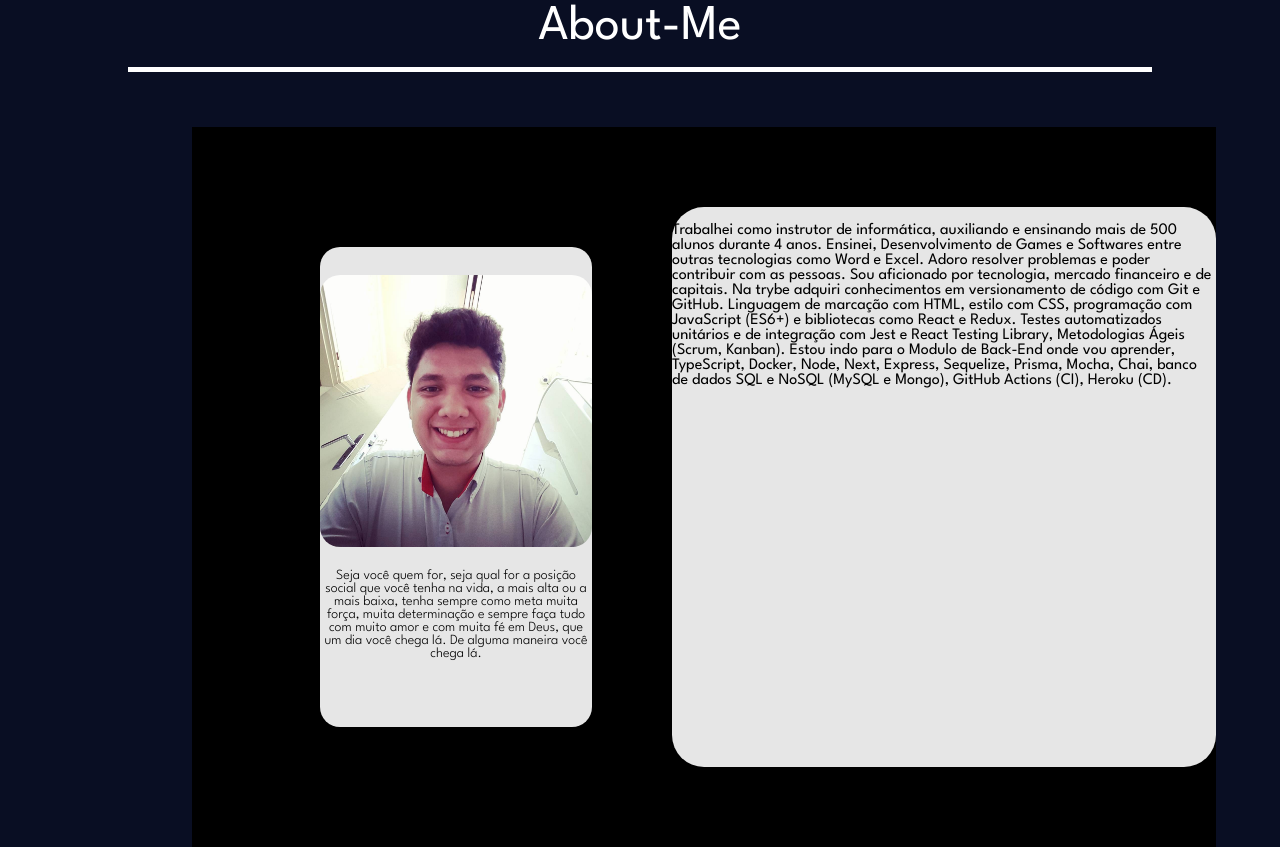
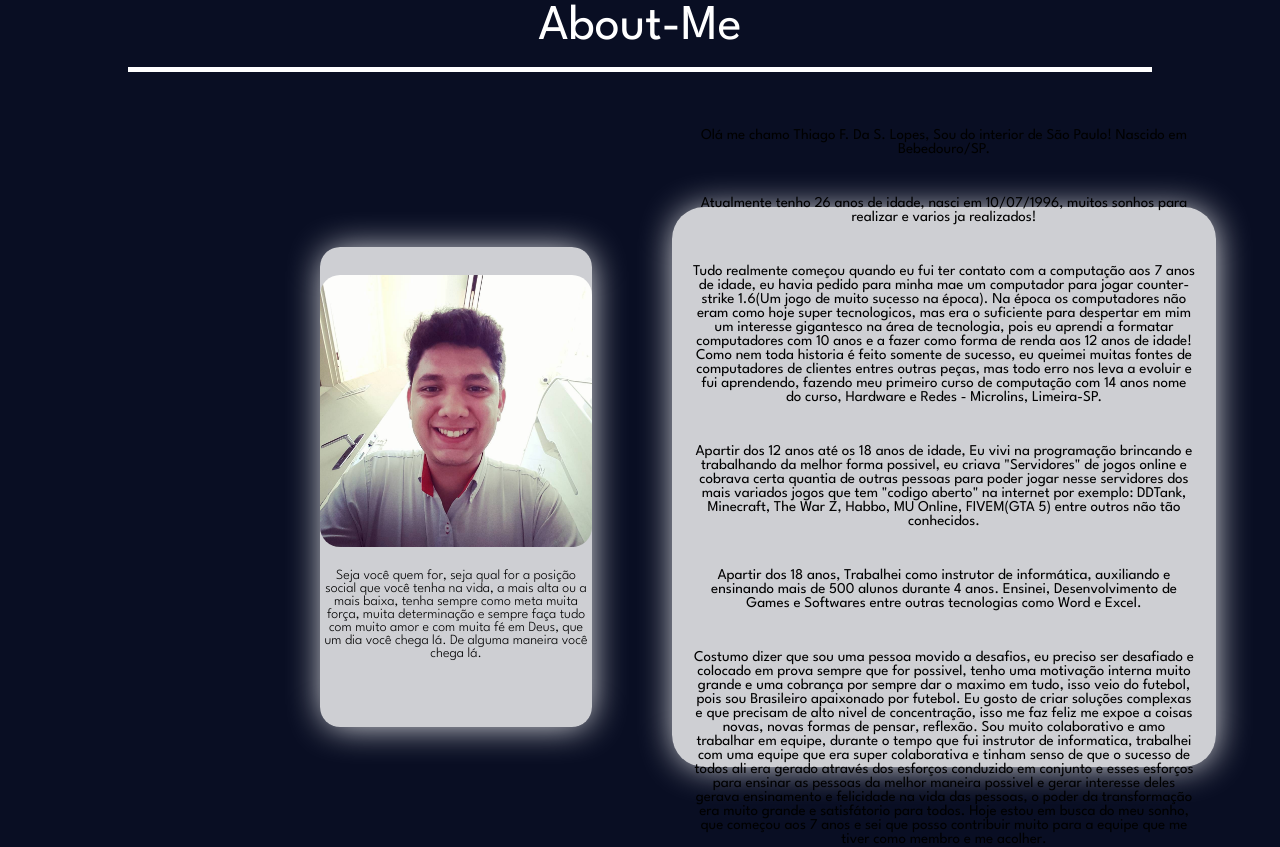
Before and after one commit to ThiagoFdaSLopes/Portfolio, a React (Vite) app in the folder portfolio/: page / in a window 1280 px wide. Shown: the part 1020-1867 px from the top of the page. Built offline with nearby package versions, Linux system fonts and the light colour scheme.

Commit message:
feat(about-me): Preenchido o about-me com informações

```diff
--- a/portfolio/src/components/AboutMe.jsx
+++ b/portfolio/src/components/AboutMe.jsx
@@ -24,20 +24,60 @@ const AboutMe = () => {
           </p>
         </div>
         <div className="description-me">
-          <p className='description-text'>
-          Trabalhei como instrutor de informática, auxiliando e ensinando mais
-            de 500 alunos durante 4 anos. Ensinei, Desenvolvimento de Games e
-            Softwares entre outras tecnologias como Word e Excel. Adoro resolver
-            problemas e poder contribuir com as pessoas. Sou aficionado por
-            tecnologia, mercado financeiro e de capitais. Na trybe adquiri
-            conhecimentos em versionamento de código com Git e GitHub. Linguagem
-            de marcação com HTML, estilo com CSS, programação com JavaScript
-            (ES6+) e bibliotecas como React e Redux. Testes automatizados
-            unitários e de integração com Jest e React Testing Library,
-            Metodologias Ágeis (Scrum, Kanban). Estou indo para o Modulo de
-            Back-End onde vou aprender, TypeScript, Docker, Node, Next, Express,
-            Sequelize, Prisma, Mocha, Chai, banco de dados SQL e NoSQL (MySQL e
-            Mongo), GitHub Actions (CI), Heroku (CD).
+          <p>
+            Olá me chamo Thiago F. Da S. Lopes, Sou do interior de São Paulo!
+            Nascido em Bebedouro/SP.
+          </p>
+          <p>
+            Atualmente tenho 26 anos de idade, nasci em 10/07/1996, muitos
+            sonhos para realizar e varios ja realizados!
+          </p>
+          <p>
+            Tudo realmente começou quando eu fui ter contato com a computação
+            aos 7 anos de idade, eu havia pedido para minha mae um computador
+            para jogar counter-strike 1.6(Um jogo de muito sucesso na época). Na
+            época os computadores não eram como hoje super tecnologicos, mas era
+            o suficiente para despertar em mim um interesse gigantesco na área
+            de tecnologia, pois eu aprendi a formatar computadores com 10 anos e
+            a fazer como forma de renda aos 12 anos de idade! Como nem toda
+            historia é feito somente de sucesso, eu queimei muitas fontes de
+            computadores de clientes entres outras peças, mas todo erro nos leva
+            a evoluir e fui aprendendo, fazendo meu primeiro curso de computação
+            com 14 anos nome do curso, Hardware e Redes - Microlins, Limeira-SP.
+          </p>
+          <p>
+            Apartir dos 12 anos até os 18 anos de idade, Eu vivi na programação
+            brincando e trabalhando da melhor forma possivel, eu criava
+            "Servidores" de jogos online e cobrava certa quantia de outras
+            pessoas para poder jogar nesse servidores dos mais variados jogos
+            que tem "codigo aberto" na internet por exemplo: DDTank, Minecraft,
+            The War Z, Habbo, MU Online, FIVEM(GTA 5) entre outros não tão
+            conhecidos.
+          </p>
+          <p>
+            Apartir dos 18 anos, Trabalhei como instrutor de informática,
+            auxiliando e ensinando mais de 500 alunos durante 4 anos. Ensinei,
+            Desenvolvimento de Games e Softwares entre outras tecnologias como
+            Word e Excel.
+          </p>
+          <p>
+            Costumo dizer que sou uma pessoa movido a desafios, eu preciso ser
+            desafiado e colocado em prova sempre que for possivel, tenho uma
+            motivação interna muito grande e uma cobrança por sempre dar o
+            maximo em tudo, isso veio do futebol, pois sou Brasileiro apaixonado
+            por futebol. Eu gosto de criar soluções complexas e que precisam de
+            alto nivel de concentração, isso me faz feliz me expoe a coisas
+            novas, novas formas de pensar, reflexão. Sou muito colaborativo e
+            amo trabalhar em equipe, durante o tempo que fui instrutor de
+            informatica, trabalhei com uma equipe que era super colaborativa e
+            tinham senso de que o sucesso de todos ali era gerado através dos
+            esforços conduzido em conjunto e esses esforços para ensinar as
+            pessoas da melhor maneira possivel e gerar interesse deles gerava
+            ensinamento e felicidade na vida das pessoas, o poder da
+            transformação era muito grande e satisfátorio para todos. Hoje estou
+            em busca do meu sonho, que começou aos 7 anos e sei que posso
+            contribuir muito para a equipe que me tiver como membro e me
+            acolher.
           </p>
         </div>
       </CardMe>
--- a/portfolio/src/styles/index.js
+++ b/portfolio/src/styles/index.js
@@ -225,7 +225,7 @@ export const CardMe = styled.div`
   width: 80%;
   margin-left: 12rem;
   height: 45rem;
-  background-color: black;
+  /* background-color: black; */
 
   .photo-card {
     display: flex;
@@ -235,7 +235,10 @@ export const CardMe = styled.div`
     width: 20rem;
     height: 30rem;
     border-radius: 20px;
-    background-color: rgba(255, 255, 255, 0.9);
+    background-color: rgba(255, 255, 255, 0.8);
+    -webkit-box-shadow: 1px 1px 36px -4px white;
+    -moz-box-shadow: 1px 1px 36px -4px white;
+    box-shadow: 1px 1px 36px -4px white;
 
     .photo {
       display: flex;
@@ -262,10 +265,23 @@ export const CardMe = styled.div`
   }
   .description-me {
     display: flex;
+    justify-content: center;
+    flex-direction: column;
     width: 60rem;
     margin-left: 5rem;
     height: 35rem;
     border-radius: 2rem;
-    background-color: rgba(255, 255, 255, 0.9);
+    background-color: rgba(255, 255, 255, 0.8);
+    -webkit-box-shadow: 1px 1px 36px -4px white;
+    -moz-box-shadow: 1px 1px 36px -4px white;
+    box-shadow: 1px 1px 36px -4px white;
+
+    p {
+      margin: 20px;
+      text-align: center;
+      text-decoration: none;
+      font-size: 15px;
+      font-weight: 400;
+    }
   }
 `;
```
